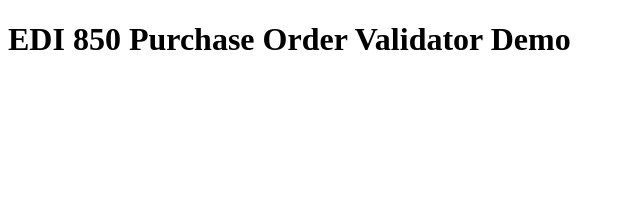
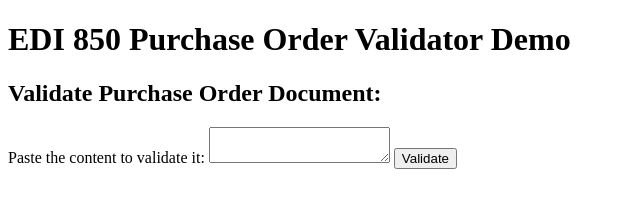
Before and after one commit to andriesvdw1/EDI-850-Purchase-Order-Validator-Demo, a plain HTML site: page index.html in a window 1280 px wide. Shown: the whole page, without its empty margins (0-640 px from the left). Drawn offline with Linux system fonts and the light colour scheme.

Commit message:
Add initial unstyled form with textarea and validation button.

```diff
--- a/index.html
+++ b/index.html
@@ -7,5 +7,11 @@
 </head>
 <body>
     <h1>EDI 850 Purchase Order Validator Demo</h1>
+    <form>
+        <h2>Validate Purchase Order Document:</h2>
+        <label for="docToValidate">Paste the content to validate it:</label>
+        <textarea id ="docToValidate"></textarea>
+        <button type="button">Validate</button>
+    </form>
 </body>
 </html>
```
